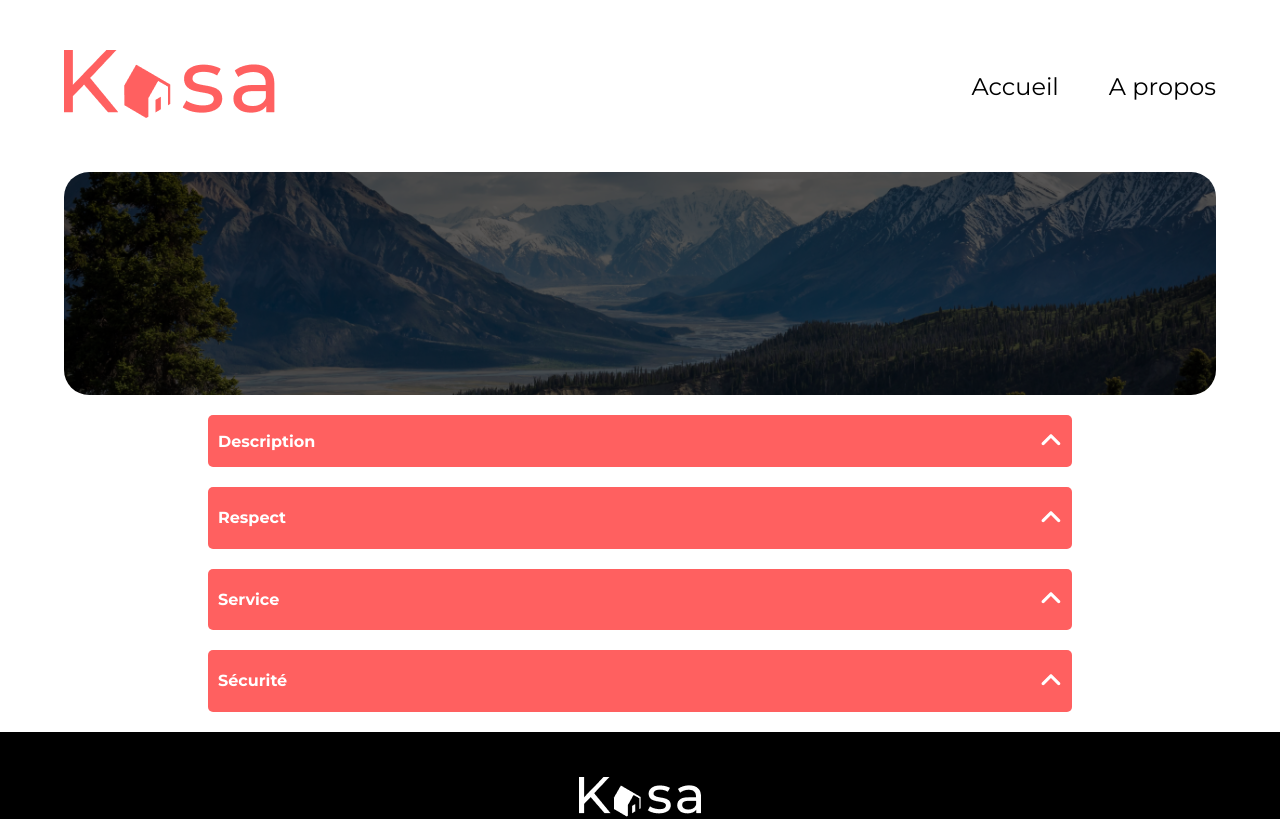
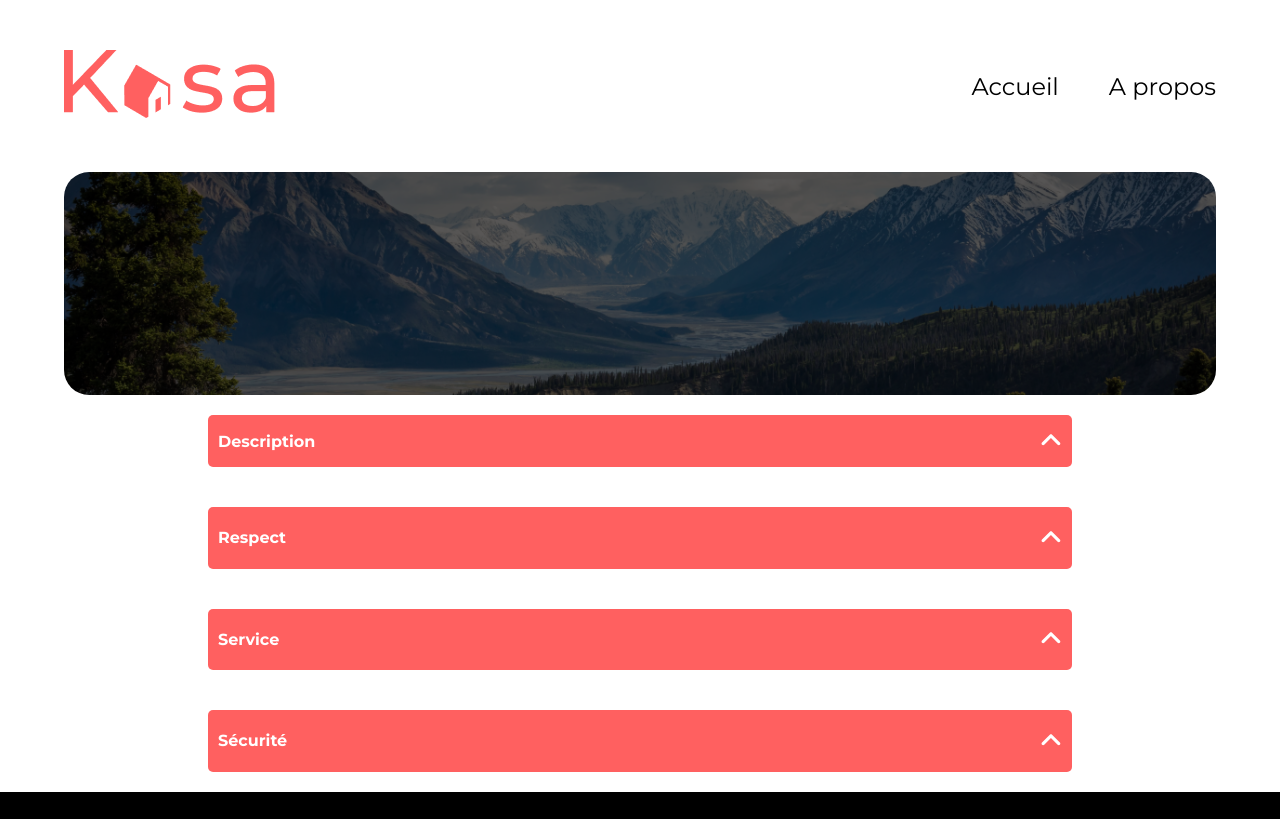
Before and after one commit to jorisbertier/Kasa, a React (Create React App) app: page /about in a window 1280 px wide. Shown: the top 819 px of the page. Built offline with nearby package versions, Linux system fonts and the light colour scheme.

Commit message:
add class for animation

```diff
--- a/src/pages/About/About.scss
+++ b/src/pages/About/About.scss
@@ -5,7 +5,8 @@
     margin: 0 auto;
     margin-top: 20px;
     margin-bottom: 20px;
-    gap: 20px;
+    gap: 40px;
+
     &--text {
         width: 69%;
         margin: 0 auto;
--- a/src/pages/About/index.jsx
+++ b/src/pages/About/index.jsx
@@ -33,16 +33,16 @@ function About() {
                 </div>
                 <div>
                     <DropDown title="Service" width="75%" margin="0 auto" heigth="52px" isOpen={isOpenService} setIsOpen={setIsOpenService}/>
-                    {isOpenService && ( <p className='about__wrapper--text'>La qualité du service est au coeur de notre engagement chez Kasa. Nous veillons à ce que chaque interaction, que
+                    <p className={`about__wrapper--text ${isOpenService ? 'open' : ''}`}>La qualité du service est au coeur de notre engagement chez Kasa. Nous veillons à ce que chaque interaction, que
                         se soit avec nos hôtes ou nos locataires , soit empreinte de respect et de bienveillance.
-                    </p>)}
+                    </p>
                 </div>
                 <div>
                     <DropDown title="Sécurité" width="75%" margin="0 auto" heigth="52px" isOpen={isOpenSecure} setIsOpen={setIsOpenSecure}/>
-                    {isOpenSecure && ( <p className='about__wrapper--text'>La  sécurité est la priorité de Kasa. Aussi bien pour nos hôtes que pour nos voyageurs, chaque logement, correspond aux critères
+                    <p className={`about__wrapper--text ${isOpenSecure ? 'open' : ''}`}>La  sécurité est la priorité de Kasa. Aussi bien pour nos hôtes que pour nos voyageurs, chaque logement, correspond aux critères
                         de sécurité établis par nos services. En laissant une note aussi bien à l'hôte qu'au locataire, cela permet à nos équipes de vérifier que les standarts sont bien réspectés
                         .Nous organisonségalment des ateliers sur la sécurité domestique pour nos hôtes.
-                    </p>)}
+                    </p>
                 </div>
             </div>
         </div>
```
